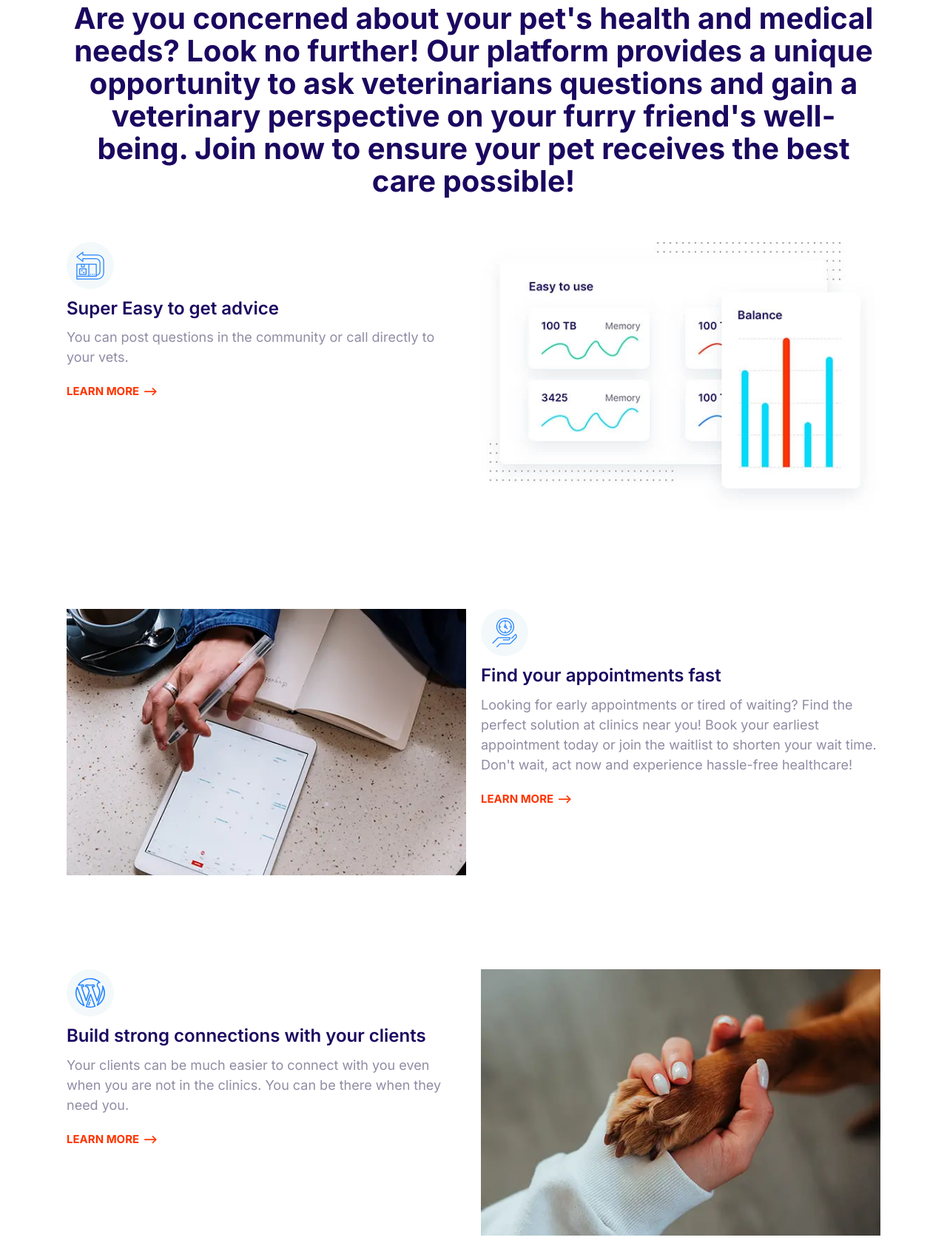
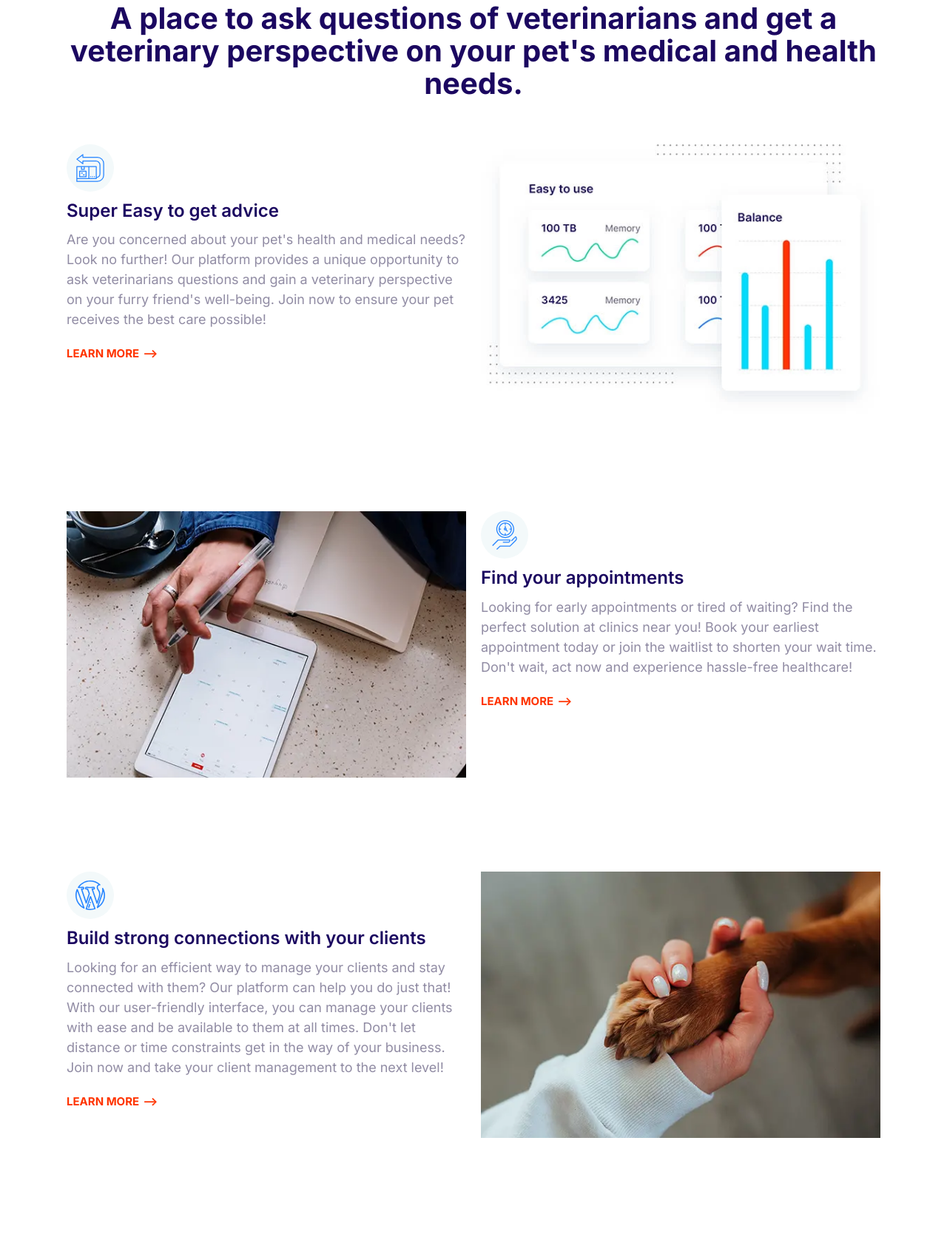
Before and after one commit to geoffcfchen/Vetcation, a website built with Parcel: page index.html in a window 1280 px wide. Shown: the part 857-2537 px from the top of the page at 74% size. Built offline with nearby package versions, Linux system fonts and the light colour scheme; files whose address does not match are found by name.

Commit message:
update contents

```diff
--- a/index.html
+++ b/index.html
@@ -59,11 +59,8 @@
     <section class="block container">
       <header class="block__header">
         <h2>
-          Are you concerned about your pet's health and medical needs? Look no
-          further! Our platform provides a unique opportunity to ask
-          veterinarians questions and gain a veterinary perspective on your
-          furry friend's well-being. Join now to ensure your pet receives the
-          best care possible!
+          A place to ask questions of veterinarians and get a veterinary
+          perspective on your pet's medical and health needs.
         </h2>
       </header>
       <article class="grid grid--1x2 feature">
@@ -75,8 +72,11 @@
           </span>
           <h3 class="feature__heading">Super Easy to get advice</h3>
           <p>
-            You can post questions in the community or call directly to your
-            vets.
+            Are you concerned about your pet's health and medical needs? Look no
+            further! Our platform provides a unique opportunity to ask
+            veterinarians questions and gain a veterinary perspective on your
+            furry friend's well-being. Join now to ensure your pet receives the
+            best care possible!
           </p>
           <a href="#" class="link-arrow">Learn More</a>
         </div>
@@ -99,7 +99,7 @@
               <use href="images/sprite.svg#clock"></use>
             </svg>
           </span>
-          <h3 class="feature__heading">Find your appointments fast</h3>
+          <h3 class="feature__heading">Find your appointments</h3>
           <p>
             Looking for early appointments or tired of waiting? Find the perfect
             solution at clinics near you! Book your earliest appointment today
@@ -131,8 +131,12 @@
             Build strong connections with your clients
           </h3>
           <p>
-            Your clients can be much easier to connect with you even when you
-            are not in the clinics. You can be there when they need you.
+            Looking for an efficient way to manage your clients and stay
+            connected with them? Our platform can help you do just that! With
+            our user-friendly interface, you can manage your clients with ease
+            and be available to them at all times. Don't let distance or time
+            constraints get in the way of your business. Join now and take your
+            client management to the next level!
           </p>
           <a href="#" class="link-arrow">Learn More</a>
         </div>
```
